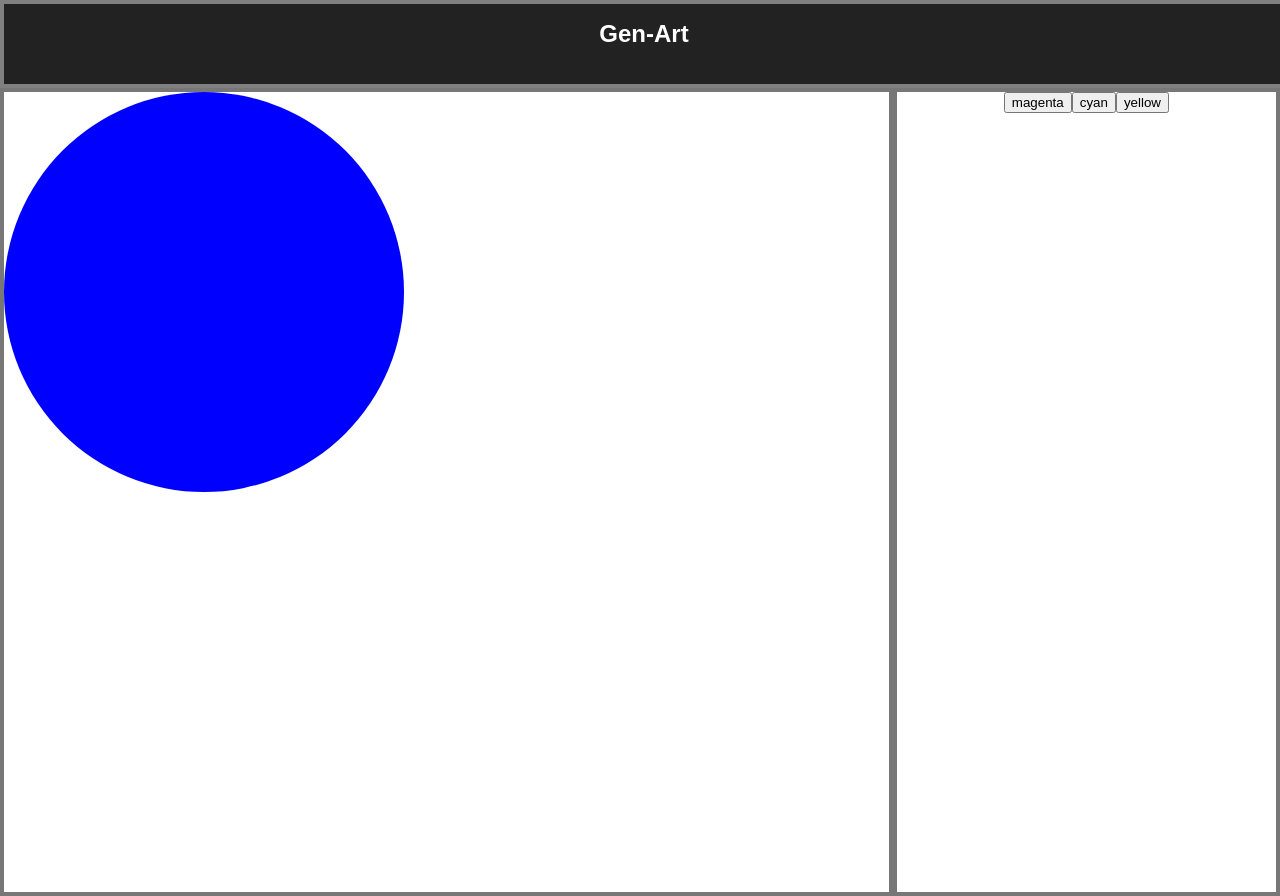
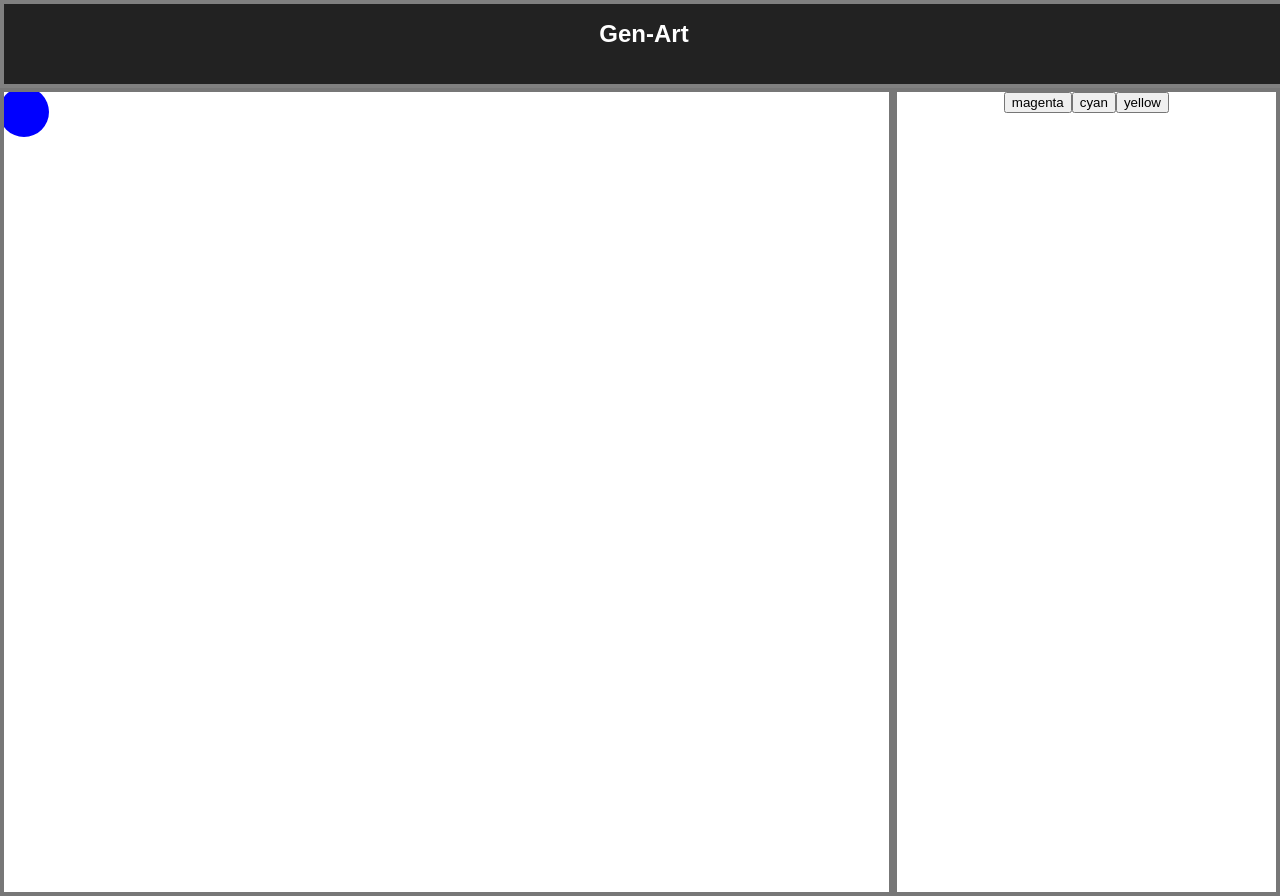
Before and after one commit to dempseyc/react-gen-art, a React (Create React App) app: page / in a window 1280 px wide. Built offline with nearby package versions, Linux system fonts and the light colour scheme; the HTML template or start-up script is replaced by a standard one.

Commit message:
add Dot class and css modularization

```diff
--- a/src/App.css
+++ b/src/App.css
@@ -18,12 +18,6 @@
   display: flex;
 }
 
-.Display {
-  width: 70vw;
-  height: 100vh;
-  border: 4px solid #777;
-}
-
 .Editor {
   width: 30vw;
   height: 100vh;
--- a/src/components/Container.js
+++ b/src/components/Container.js
@@ -6,10 +6,9 @@ export default class Container extends Component {
 
   constructor () {
     super();
-    this.data = { color: "blue"};
     this.state = {
-      uiData: { chosenColor: this.data.color },
-      data: { color: this.data.color }
+      uiData: { chosenColor: "blue" },
+      displayData: { color: "blue" }
     };
     this.updateColor = (color) => {
       this.updateData(color);
@@ -17,17 +16,16 @@ export default class Container extends Component {
   }
 
   updateData(color) {
-    this.data.color = color;
     this.setState({
-      data : { color: color }
+      uiData: { chosenColor: color },
+      displayData : { color: color }
     })
-    // console.log(this.data.color);
   }
 
   render() {
     return (
       <div className="Container">
-        <Display data={{ color: this.state.data.color }}/>
+        <Display data={{ color: this.state.displayData.color }}/>
         <Editor data={{ chosenColor: this.state.uiData.chosenColor, cb: this.updateColor }} />
       </div>
     )
--- a/src/components/Display.css
+++ b/src/components/Display.css
@@ -1,5 +1,6 @@
-.Dot {
-    height: 400px;
-    width: 400px;
-    border-radius: 50%;
+.Display {
+  width: 70vw;
+  height: 100vh;
+  border: 4px solid #777;
+  overflow: hidden;
 }
--- a/src/components/Display.js
+++ b/src/components/Display.js
@@ -1,11 +1,14 @@
 import React, { Component } from 'react';
+import Dot from './Dot';
 import './Display.css';
 
 export default class Display extends Component {
   render() {
+    let position = {x: 20, y: 20};
+    let type = this.props.data.color;
     return (
       <div className="Display">
-        <div className ="Dot" style={{background: this.props.data.color}}></div>
+        <Dot type={type} size="50" position={position} ></Dot>
       </div>
     )
   }
--- /dev/null
+++ b/src/components/Dot.css
@@ -0,0 +1,26 @@
+.Dot {
+  position: absolute;
+  width: 50px;
+  height: 50px;
+  border-radius: 50%;
+}
+
+.dot-handle {
+    position: relative;
+}
+
+.d-blue {
+    background: #00F;
+}
+
+.d-magenta {
+    background: #F0F;
+}
+
+.d-cyan {
+    background: #0FF;
+}
+
+.d-yellow {
+    background: #FF0;
+}
--- /dev/null
+++ b/src/components/Dot.js
@@ -0,0 +1,19 @@
+import React, { Component } from 'react';
+import './Dot.css';
+
+export default class Dot extends Component {
+
+  render() {
+    let type = this.props.type;
+    let size = this.props.size;
+    let position = this.props.position;
+    let classes = `Dot d-${type} d-${size}`;
+    return (
+      <div
+      className="dot-handle"
+      style={{ left: position.x-size/2, top: position.y-size/2 }}>
+        <div className ={classes}></div>
+      </div>
+    )
+  }
+}
--- a/src/components/Editor.js
+++ b/src/components/Editor.js
@@ -10,9 +10,9 @@ export default class Editor extends Component {
     this.makeButtons = this.makeButtons.bind(this);
   }
 
- makeButtons (colors) {
-    return colors.map( (color, i) => {
-      return (<button key={i} onClick={ () => { this.changeColor(color) } } >{color}</button>)
+  makeButtons (colors) {
+      return colors.map( (color, i) => {
+        return (<button key={i} onClick={ () => { this.changeColor(color) } } >{color}</button>)
     })
   }
 
```
